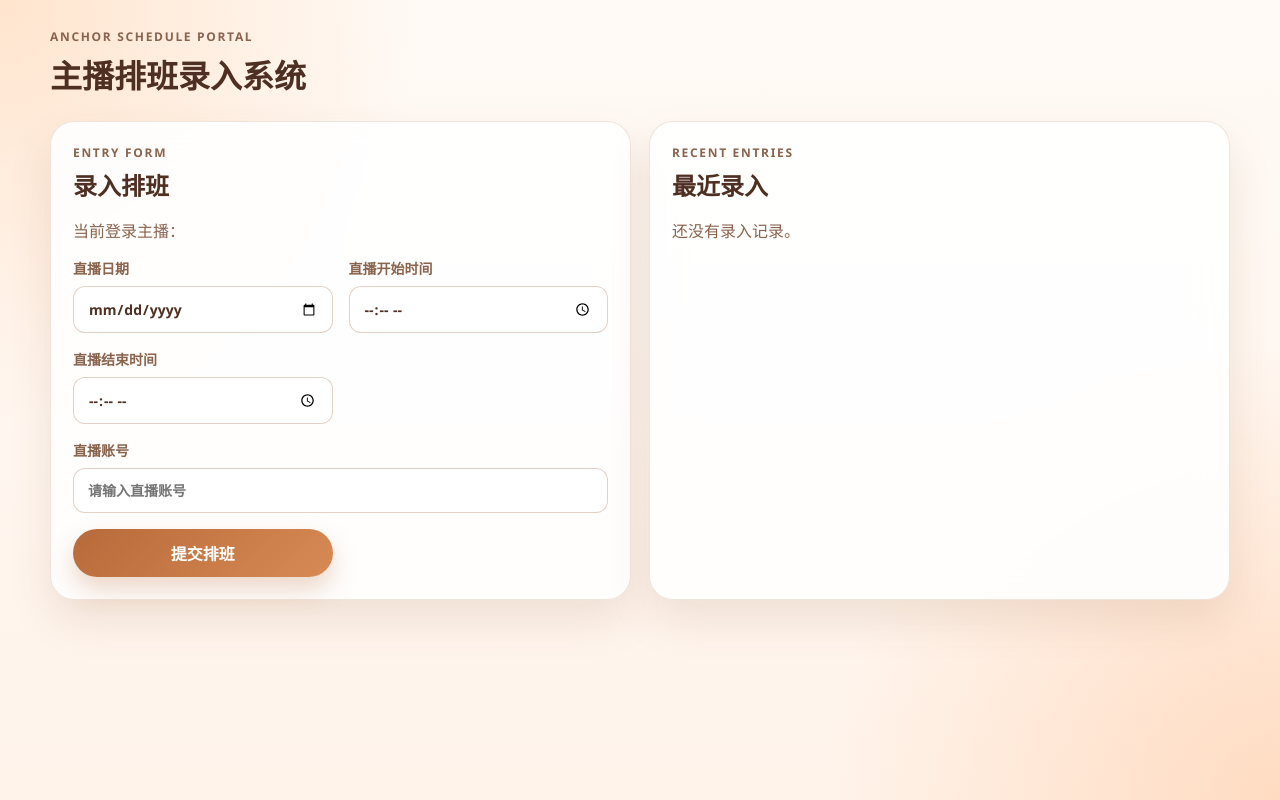
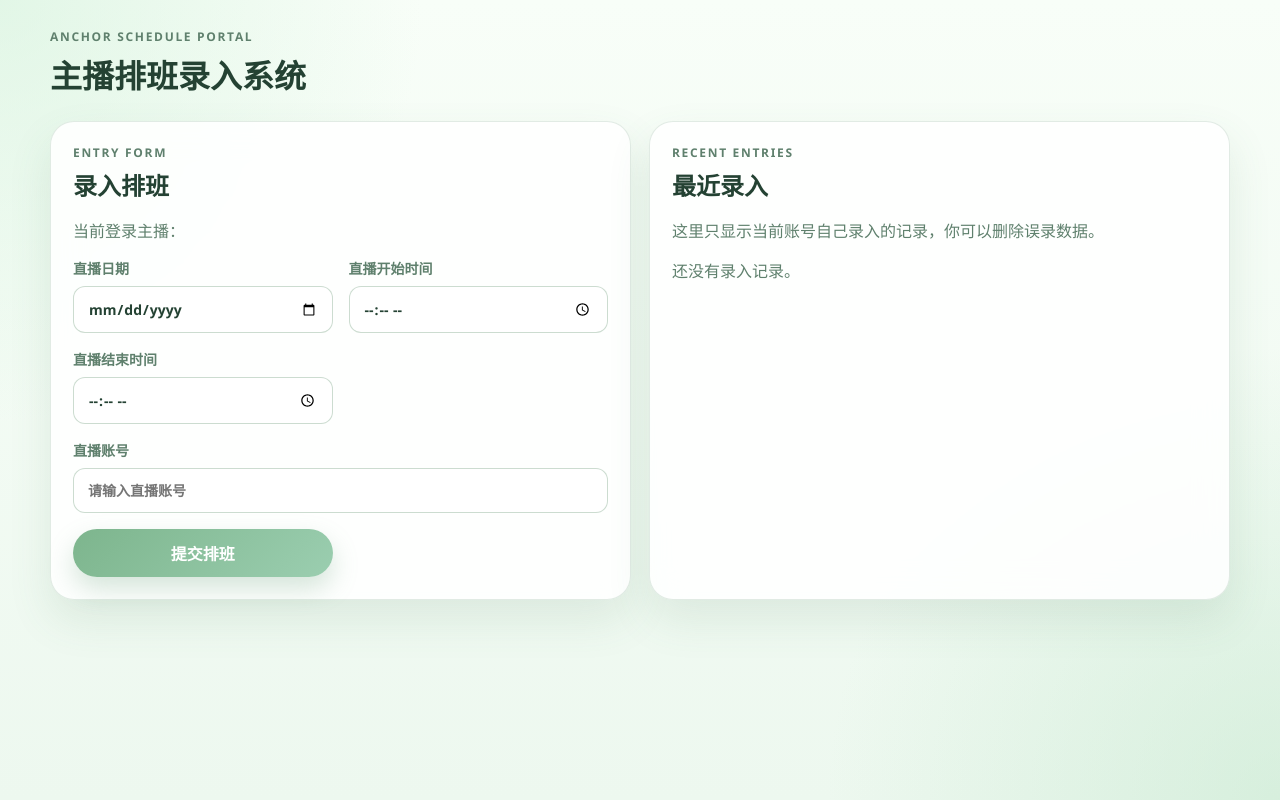
Before and after one commit to leocyberhack/zhubodaka, a Flask app: template portal/templates/anchor_dashboard.html in a window 1280 px wide. Run offline with Flask 3, Linux system fonts and the light colour scheme; the template is opened without the code that fills it, so the values that code supplies are empty.

Commit message:
Update docs and refine anchor dashboard

```diff
--- a/portal/routes.py
+++ b/portal/routes.py
@@ -159,6 +159,21 @@ def dashboard():
         .all()
     )
     return render_template("anchor_dashboard.html", recent_entries=recent_entries)
+
+
+@portal_bp.route("/entries/<int:entry_id>/delete", methods=["POST"])
+@login_required
+def delete_own_entry(entry_id):
+    entry = ScheduleEntry.query.get_or_404(entry_id)
+
+    if entry.created_by_user_id != g.user.id:
+        flash("你只能删除自己录入的记录。", "danger")
+        return redirect(url_for("portal.dashboard"))
+
+    db.session.delete(entry)
+    db.session.commit()
+    flash("记录已删除。", "success")
+    return redirect(url_for("portal.dashboard"))
 
 
 @portal_bp.route("/admin/entry", methods=["GET", "POST"])
--- a/portal/static/styles.css
+++ b/portal/static/styles.css
@@ -1,15 +1,15 @@
 :root {
-  --bg: #fff8f3;
+  --bg: #f4fbf5;
   --surface: rgba(255, 255, 255, 0.88);
-  --line: rgba(171, 111, 71, 0.18);
-  --line-strong: rgba(171, 111, 71, 0.32);
-  --text: #4e2f22;
-  --text-soft: #8a634d;
-  --primary: #b86b3a;
-  --primary-dark: #8d4b24;
+  --line: rgba(98, 145, 110, 0.18);
+  --line-strong: rgba(98, 145, 110, 0.32);
+  --text: #244233;
+  --text-soft: #5f806d;
+  --primary: #7db58d;
+  --primary-dark: #4f7f60;
   --danger: #ba4c39;
-  --success: #2f8f62;
-  --shadow: 0 20px 44px rgba(126, 72, 31, 0.12);
+  --success: #4d9470;
+  --shadow: 0 20px 44px rgba(74, 122, 88, 0.12);
   --radius-lg: 24px;
   --radius-md: 18px;
   --radius-sm: 12px;
@@ -23,9 +23,9 @@ body {
   font-family: "Segoe UI", "PingFang SC", "Microsoft YaHei", sans-serif;
   color: var(--text);
   background:
-    radial-gradient(circle at top left, rgba(255, 211, 173, 0.55), transparent 28%),
-    radial-gradient(circle at bottom right, rgba(255, 191, 145, 0.46), transparent 30%),
-    linear-gradient(180deg, #fffaf6 0%, #fff3ea 100%);
+    radial-gradient(circle at top left, rgba(210, 241, 218, 0.58), transparent 28%),
+    radial-gradient(circle at bottom right, rgba(190, 229, 201, 0.48), transparent 30%),
+    linear-gradient(180deg, #f8fef8 0%, #edf8ef 100%);
 }
 
 .page-shell { width: min(1180px, calc(100% - 32px)); margin: 0 auto; padding: 28px 0 40px; }
@@ -37,21 +37,21 @@ body {
 .content { display: grid; gap: 18px; }
 .eyebrow { margin: 0; color: var(--text-soft); text-transform: uppercase; letter-spacing: 0.14em; font-size: 12px; font-weight: 700; }
 .card { background: var(--surface); backdrop-filter: blur(16px); border: 1px solid var(--line); border-radius: var(--radius-lg); box-shadow: var(--shadow); padding: 22px; }
-.accent-card { background: linear-gradient(145deg, rgba(255, 239, 226, 0.96), rgba(255, 255, 255, 0.9)); }
+.accent-card { background: linear-gradient(145deg, rgba(235, 248, 238, 0.96), rgba(255, 255, 255, 0.9)); }
 .auth-card { min-height: 320px; }
 .card-head p:last-child { color: var(--text-soft); }
 .grid-two { display: grid; gap: 18px; grid-template-columns: repeat(2, minmax(0, 1fr)); }
 .stats-grid { display: grid; gap: 18px; grid-template-columns: repeat(3, minmax(0, 1fr)); }
-.stat-card { padding: 24px; border-radius: var(--radius-lg); background: linear-gradient(140deg, rgba(184, 107, 58, 0.12), rgba(255, 255, 255, 0.92)); border: 1px solid var(--line); box-shadow: var(--shadow); }
+.stat-card { padding: 24px; border-radius: var(--radius-lg); background: linear-gradient(140deg, rgba(125, 181, 141, 0.14), rgba(255, 255, 255, 0.92)); border: 1px solid var(--line); box-shadow: var(--shadow); }
 .stat-card span { display: block; color: var(--text-soft); }
 .stat-card strong { display: block; margin-top: 10px; font-size: 40px; line-height: 1; }
 .form-grid, .filter-grid { display: grid; gap: 16px; grid-template-columns: repeat(2, minmax(0, 1fr)); }
 .form-grid label, .filter-grid label, .checkbox-panel { display: grid; gap: 8px; color: var(--text-soft); font-size: 14px; font-weight: 600; }
 .full-width { grid-column: 1 / -1; }
 input, select { width: 100%; border: 1px solid var(--line-strong); border-radius: var(--radius-sm); padding: 12px 14px; background: rgba(255, 255, 255, 0.96); color: var(--text); font: inherit; }
-input:focus, select:focus { outline: 2px solid rgba(184, 107, 58, 0.18); border-color: var(--primary); }
+input:focus, select:focus { outline: 2px solid rgba(125, 181, 141, 0.2); border-color: var(--primary); }
 .primary-button, .ghost-button, .danger-button { border: 0; border-radius: 999px; padding: 12px 18px; font: inherit; font-weight: 700; cursor: pointer; text-decoration: none; display: inline-flex; align-items: center; justify-content: center; transition: transform 0.18s ease; }
-.primary-button { color: #fff; background: linear-gradient(135deg, var(--primary), #d78a54); box-shadow: 0 12px 26px rgba(184, 107, 58, 0.28); }
+.primary-button { color: #fff; background: linear-gradient(135deg, var(--primary), #9bceb0); box-shadow: 0 12px 26px rgba(109, 163, 125, 0.28); }
 .ghost-button { color: var(--primary-dark); background: rgba(255, 255, 255, 0.7); border: 1px solid var(--line-strong); }
 .danger-button { color: #fff; background: linear-gradient(135deg, var(--danger), #d66a59); }
 .primary-button:hover, .ghost-button:hover, .danger-button:hover { transform: translateY(-1px); }
@@ -61,14 +61,14 @@ input:focus, select:focus { outline: 2px solid rgba(184, 107, 58, 0.18); border-
 .flash-stack { display: grid; gap: 10px; }
 .flash { padding: 14px 16px; border-radius: var(--radius-md); border: 1px solid var(--line); background: rgba(255, 255, 255, 0.82); }
 .flash-success { border-color: rgba(47, 143, 98, 0.28); color: var(--success); }
-.flash-warning { border-color: rgba(184, 107, 58, 0.28); color: var(--primary-dark); }
+.flash-warning { border-color: rgba(125, 181, 141, 0.28); color: var(--primary-dark); }
 .flash-danger { border-color: rgba(186, 76, 57, 0.28); color: var(--danger); }
 .table-wrap { overflow-x: auto; }
 table { width: 100%; border-collapse: collapse; }
-th, td { padding: 14px 12px; border-bottom: 1px solid rgba(171, 111, 71, 0.12); text-align: left; vertical-align: middle; }
+th, td { padding: 14px 12px; border-bottom: 1px solid rgba(98, 145, 110, 0.12); text-align: left; vertical-align: middle; }
 th { color: var(--text-soft); font-size: 13px; }
 .table-actions { display: flex; gap: 8px; flex-wrap: wrap; }
-.checkbox-panel { padding: 14px; border-radius: var(--radius-md); background: rgba(255, 248, 243, 0.7); border: 1px solid var(--line); }
+.checkbox-panel { padding: 14px; border-radius: var(--radius-md); background: rgba(243, 251, 245, 0.82); border: 1px solid var(--line); }
 .checkbox-list { display: flex; flex-wrap: wrap; gap: 10px; }
 .check-chip { display: inline-flex; gap: 8px; align-items: center; padding: 10px 12px; background: rgba(255, 255, 255, 0.9); border: 1px solid var(--line); border-radius: 999px; }
 .check-chip input { width: auto; padding: 0; }
--- a/portal/templates/anchor_dashboard.html
+++ b/portal/templates/anchor_dashboard.html
@@ -35,6 +35,7 @@
       <div class="card-head">
         <p class="eyebrow">Recent Entries</p>
         <h2>最近录入</h2>
+        <p>这里只显示当前账号自己录入的记录，你可以删除误录数据。</p>
       </div>
       {% if recent_entries %}
         <div class="table-wrap">
@@ -45,6 +46,7 @@
                 <th>开始</th>
                 <th>结束</th>
                 <th>直播账号</th>
+                <th>操作</th>
               </tr>
             </thead>
             <tbody>
@@ -54,6 +56,11 @@
                   <td>{{ entry.start_time.strftime("%H:%M") }}</td>
                   <td>{{ entry.end_time.strftime("%H:%M") }}</td>
                   <td>{{ entry.live_account }}</td>
+                  <td class="table-actions">
+                    <form method="post" action="{{ url_for('portal.delete_own_entry', entry_id=entry.id) }}">
+                      <button type="submit" class="danger-button compact" onclick="return confirm('确认删除这条自己录入的记录吗？');">删除</button>
+                    </form>
+                  </td>
                 </tr>
               {% endfor %}
             </tbody>
```
Also changed, not shown: README.md.
